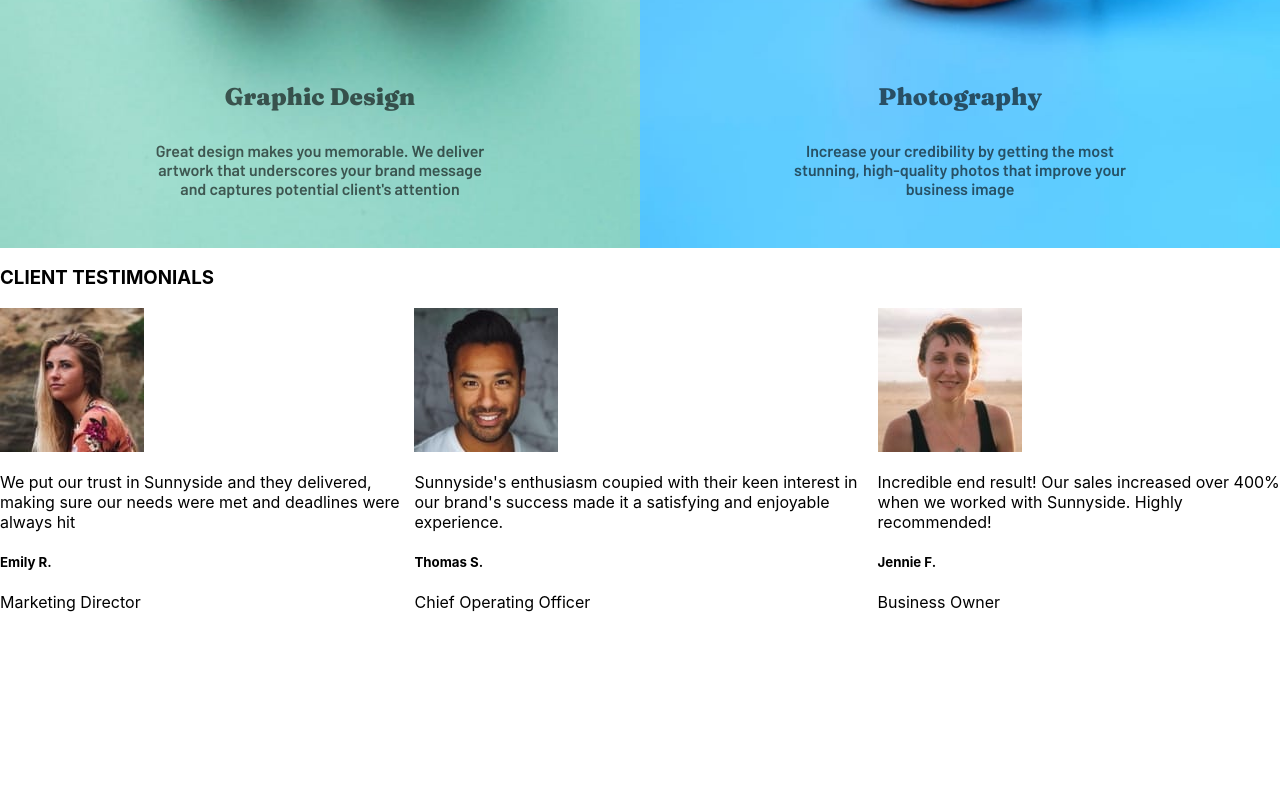
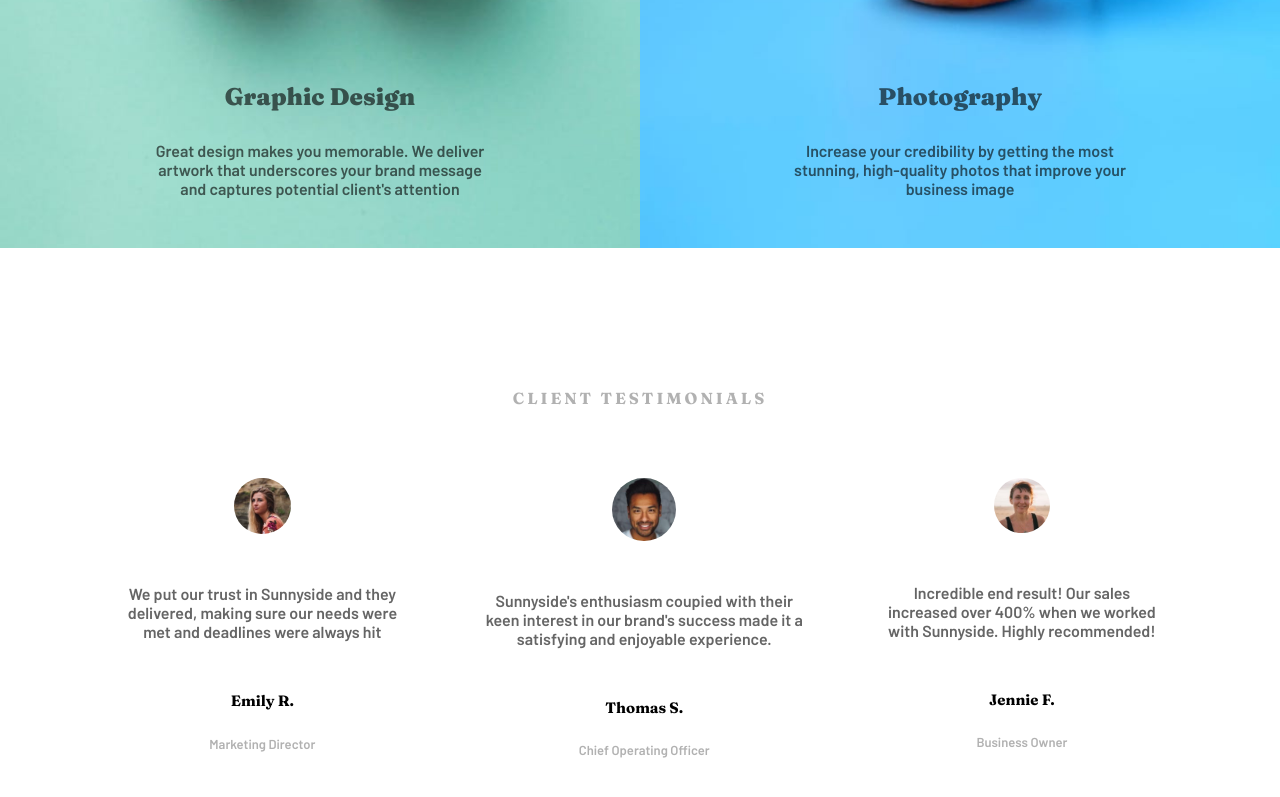
Before and after one commit to vizaanandyaa/sunnyside-agency-cp-react, a React (Create React App) app: page / in a window 1280 px wide. Shown: the part 1933-2730 px from the top of the page. Before the commit the page ends 2561 px from the top, so only its background shows below. Built offline with nearby package versions, Linux system fonts and the light colour scheme.

Commit message:
testimonials completed

```diff
--- a/src/components/Customers.jsx
+++ b/src/components/Customers.jsx
@@ -3,11 +3,11 @@ import { Component } from "react";
 class Customers extends Component{
     render(){
         return(
-            <div className="customer">
+            <div className="person">
                 <img src={this.props.photo} alt="" />
-                <p>{this.props.quote}</p>
+                <p className="quote">{this.props.quote}</p>
                 <h5>{this.props.name}</h5>
-                <p>{this.props.position}</p>
+                <p className="position">{this.props.position}</p>
             </div>
         )
     }
--- a/src/components/Testimonials.jsx
+++ b/src/components/Testimonials.jsx
@@ -24,7 +24,7 @@ class Testimonials extends Component{
         }]
         return(
             <div className="testimoni">
-                <h3>CLIENT TESTIMONIALS</h3>
+                <h4>CLIENT TESTIMONIALS</h4>
                 <div className="client">
                     {customData.map((data,index)=>{
                         return(
--- a/src/components/stylesheet.css
+++ b/src/components/stylesheet.css
@@ -1,6 +1,12 @@
 @import url('https://fonts.googleapis.com/css2?family=Barlow:wght@600&display=swap');
 @import url('https://fonts.googleapis.com/css2?family=Fraunces:opsz,wght@9..144,700;9..144,900&display=swap');
+p{
+    font-family: 'Barlow', sans-serif;
+}
 
+h1,h2,h3,h4,h5{
+    font-family: 'Fraunces', serif;
+}
 
 
 .header{
@@ -51,7 +57,6 @@
 
 .header h1{
    text-align: center;
-   font-family: 'Fraunces', serif;
    font-size: 40px;
    color: white;
    font-weight: 900;
@@ -88,14 +93,12 @@
 }
 
 .wrapper h1{
-    font-family: 'Fraunces', serif;
     width: 80%;
     font-weight: 900;
     color: #232f40;
 }
 
 .wrapper p{
-    font-family: 'Barlow', sans-serif;
     color: #908e96;
     line-height: 20px;
     font-size: 15px;
@@ -133,14 +136,46 @@
 
 .servWrapper h2{
     margin-bottom: 30px;
-    font-family: 'Fraunces', serif;
     font-weight: 900;
 }
 
-.servWrapper p{
-    font-family: 'Barlow', sans-serif;
-}
+
 
 .client{
     display: flex;
 }
+
+.testimoni{
+    margin: 140px 80px;
+    text-align: center;
+}
+
+.testimoni h4{
+    letter-spacing: 3px;
+    margin-bottom: 70px;
+    opacity: 0.3;
+}
+
+.person{
+    padding: 0 40px;
+}
+
+.person img{
+    border-radius: 100%;
+    width: 20%;
+    margin-bottom: 30px;
+}
+
+.quote{
+    opacity: 0.6;
+    margin-bottom: 50px;
+}
+
+.person h5{
+    font-size: 15px;
+}
+
+.position{
+    font-size: 13px;
+    opacity: 0.3;
+}
```
